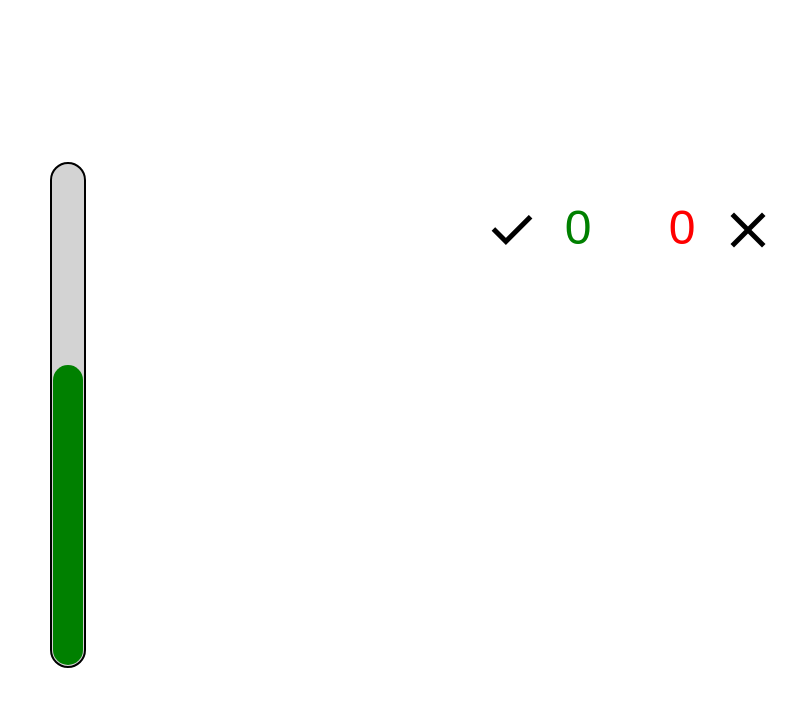
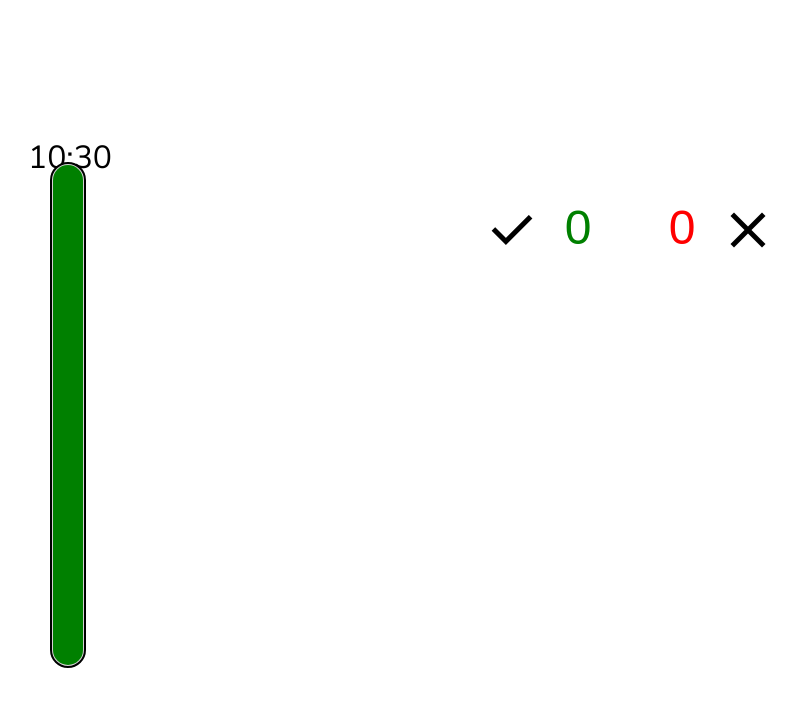
Before and after one commit to Pagtang/typing-test, a plain HTML site: page game.html in a window 1280 px wide. Shown: the whole page, without its empty margins (10-807 px from the left). Drawn offline with nearby package versions, Linux system fonts and the light colour scheme.

Commit message:
sslajflsjfsh

```diff
--- a/game.html
+++ b/game.html
@@ -9,6 +9,10 @@
 <link rel="preconnect" href="https://fonts.gstatic.com" crossorigin>
 <link href="https://fonts.googleapis.com/css2?family=Lato:wght@300;400;700;900&display=swap" rel="stylesheet">
 <link rel="stylesheet" href="https://fonts.googleapis.com/css2?family=Material+Symbols+Outlined:opsz,wght,FILL,GRAD@20..48,100..700,0..1,-50..200" />
+
+<link rel="preconnect" href="https://fonts.googleapis.com">
+<link rel="preconnect" href="https://fonts.gstatic.com" crossorigin>
+<link href="https://fonts.googleapis.com/css2?family=Nunito+Sans:wght@400;600&display=swap" rel="stylesheet">
 
   </head>
   <body onload="inp()">
@@ -25,11 +29,14 @@
 </div>
 </div>
 
+<div >
+<input type="text" id="timer-time" value="10:30" readonly>
 <div id="timer-div">
+
   <div id="timer-moving"></div>
   <div id="timer-static"></div>
 
 </div>
-
+</div>
   </body>
 </html>
--- a/style-game.css
+++ b/style-game.css
@@ -7,8 +7,8 @@ width: 100vw;
   font-size: 16rem;
   border: none;
   height: 400px;
-  width: 200px;
-  font-family: 'Lato', sans-serif;
+  width: 300px;
+  font-family: 'Nunito Sans', sans-serif;
   font-weight: 400;
 text-align: center;
 }
@@ -76,7 +76,7 @@ justify-content: space-between;
 
   bottom: 15px ;
   width: 30px;
-  height: 300px;
+  height: 500px;
 background-color: green;
 border-radius: 40px;
 z-index: 3000;
@@ -94,3 +94,14 @@ border-radius: 40px;
 border: black 2px solid;
 
 }
+#timer-time{
+  font-family: 'Nunito Sans', sans-serif;
+  text-align: center;
+  font-size: 2em;
+position: absolute;
+top: 17vh;
+left: 28px;
+width: 100px;
+height: 40px;
+border: none;
+}
```
